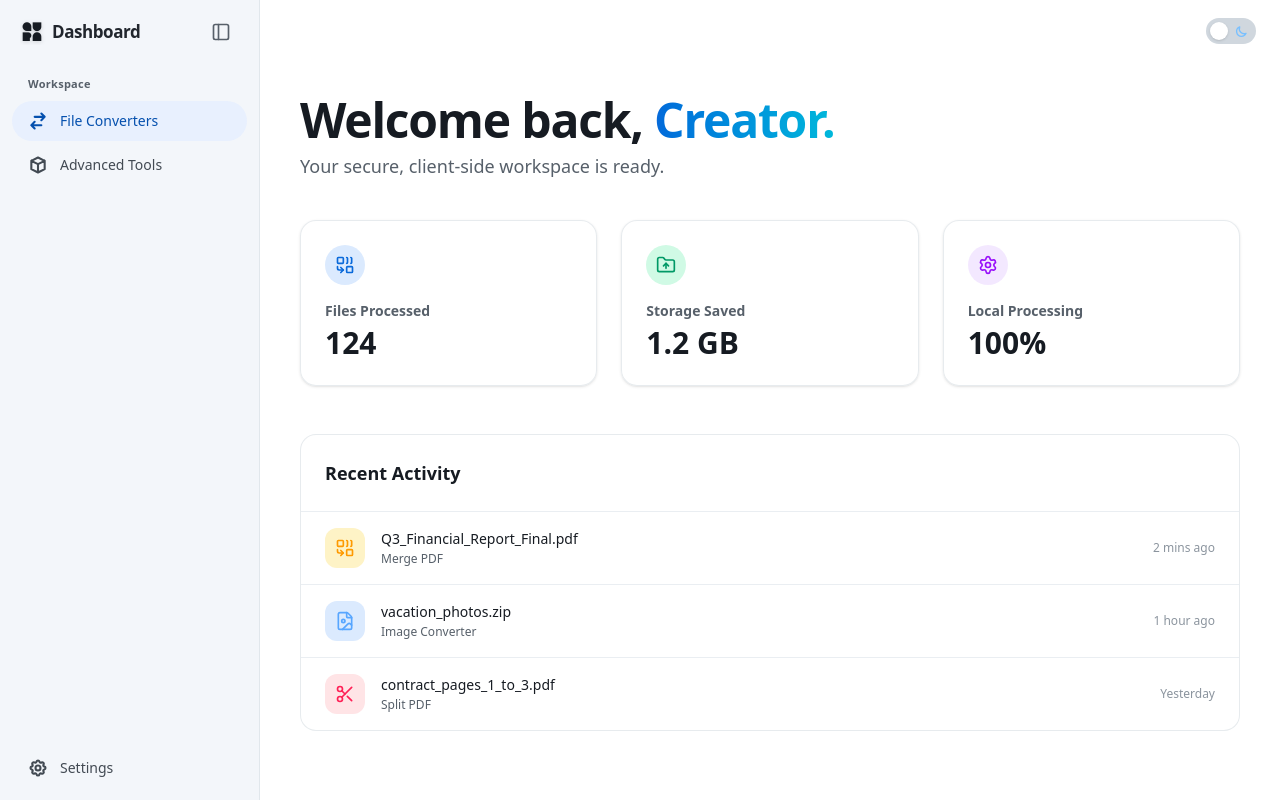
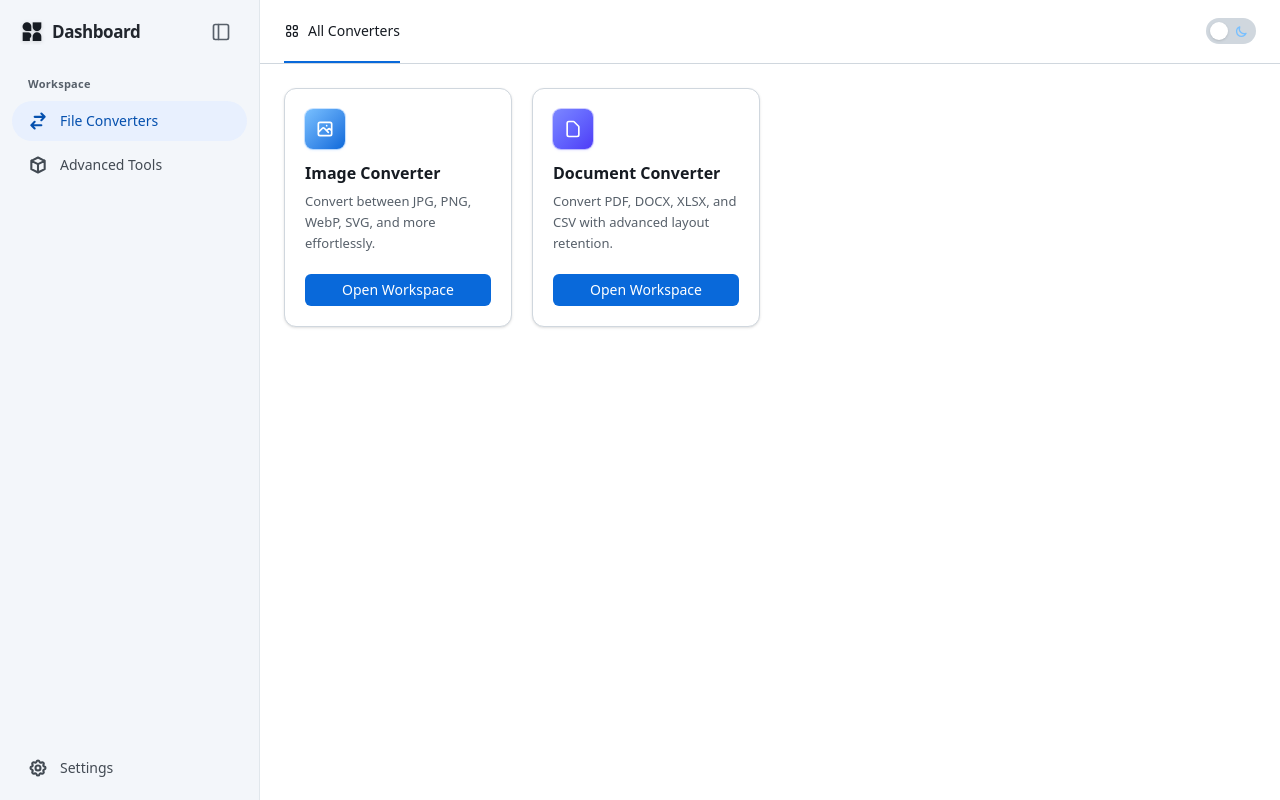
Before and after one commit to qunci/qupa, a Next.js app: page / in a window 1280 px wide. Built offline with nearby package versions, Linux system fonts and the light colour scheme.

Commit message:
feat: remove welcome dashboard temporarily and set default hub to converters

```diff
--- a/src/app/page.tsx
+++ b/src/app/page.tsx
@@ -13,11 +13,10 @@ const ConverterHub = dynamic(() => import("@/components/ConverterHub"), { ssr: f
 const ToolsHub = dynamic(() => import("@/components/ToolsHub"), { ssr: false });
 const SettingsHub = dynamic(() => import("@/components/SettingsHub"), { ssr: false });
 
-import WelcomeDashboard from "@/components/WelcomeDashboard";
 
 function HomeContent() {
   const searchParams = useSearchParams();
-  const hub = searchParams.get("hub");
+  const hub = searchParams.get("hub") || "converters";
 
   return (
     <main className="flex-1 flex flex-col min-h-screen w-full relative transition-colors duration-300">
@@ -29,9 +28,7 @@ function HomeContent() {
       </header>
 
       <AnimatePresence mode="wait">
-        {!hub ? (
-          <WelcomeDashboard key="welcome" />
-        ) : hub === "tools" ? (
+        {hub === "tools" ? (
           <motion.div key="tools" initial={{ opacity: 0, scale: 0.98 }} animate={{ opacity: 1, scale: 1 }} exit={{ opacity: 0, scale: 0.98 }} transition={{ duration: 0.3 }} className="w-full h-full flex flex-col">
             <ToolsHub />
           </motion.div>
--- a/src/components/WelcomeDashboard.tsx
+++ /dev/null
@@ -1,110 +0,0 @@
-"use client";
-
-import { motion } from "framer-motion";
-import { FolderUp, Settings, Combine, Scissors, FileImage, FileText } from "lucide-react";
-
-export default function WelcomeDashboard() {
-  return (
-    <motion.div
-      initial={{ opacity: 0, y: 10 }}
-      animate={{ opacity: 1, y: 0 }}
-      exit={{ opacity: 0, y: -10 }}
-      transition={{ duration: 0.4, ease: "easeOut" }}
-      className="w-full max-w-6xl mx-auto pt-24 px-6 md:px-10 pb-16"
-    >
-      <div className="mb-10">
-        <motion.h1
-          initial={{ opacity: 0, x: -20 }}
-          animate={{ opacity: 1, x: 0 }}
-          transition={{ delay: 0.1, duration: 0.5 }}
-          className="text-4xl md:text-5xl font-extrabold tracking-tight text-slate-900 dark:text-white mb-2"
-        >
-          Welcome back, <span className="text-transparent bg-clip-text bg-gradient-to-r from-blue-600 to-cyan-500">Creator.</span>
-        </motion.h1>
-        <motion.p
-          initial={{ opacity: 0 }}
-          animate={{ opacity: 1 }}
-          transition={{ delay: 0.2, duration: 0.5 }}
-          className="text-slate-500 dark:text-slate-400 text-lg"
-        >
-          Your secure, client-side workspace is ready.
-        </motion.p>
-      </div>
-
-      <div className="grid grid-cols-1 md:grid-cols-3 gap-6 mb-12">
-        {/* Stat Card 1 */}
-        <motion.div
-          initial={{ opacity: 0, y: 20 }}
-          animate={{ opacity: 1, y: 0 }}
-          transition={{ delay: 0.2 }}
-          className="bg-white/70 dark:bg-[#1C1C1E]/70 backdrop-blur-xl border border-slate-200/50 dark:border-slate-800/50 p-6 rounded-2xl shadow-sm"
-        >
-          <div className="w-10 h-10 bg-blue-100 dark:bg-blue-500/20 text-blue-600 dark:text-blue-400 rounded-full flex items-center justify-center mb-4">
-            <Combine className="w-5 h-5" />
-          </div>
-          <h3 className="text-sm font-semibold text-slate-500 dark:text-slate-400 mb-1">Files Processed</h3>
-          <p className="text-3xl font-bold text-slate-900 dark:text-white">124</p>
-        </motion.div>
-
-        {/* Stat Card 2 */}
-        <motion.div
-          initial={{ opacity: 0, y: 20 }}
-          animate={{ opacity: 1, y: 0 }}
-          transition={{ delay: 0.3 }}
-          className="bg-white/70 dark:bg-[#1C1C1E]/70 backdrop-blur-xl border border-slate-200/50 dark:border-slate-800/50 p-6 rounded-2xl shadow-sm"
-        >
-          <div className="w-10 h-10 bg-emerald-100 dark:bg-emerald-500/20 text-emerald-600 dark:text-emerald-400 rounded-full flex items-center justify-center mb-4">
-            <FolderUp className="w-5 h-5" />
-          </div>
-          <h3 className="text-sm font-semibold text-slate-500 dark:text-slate-400 mb-1">Storage Saved</h3>
-          <p className="text-3xl font-bold text-slate-900 dark:text-white">1.2 GB</p>
-        </motion.div>
-
-        {/* Stat Card 3 */}
-        <motion.div
-          initial={{ opacity: 0, y: 20 }}
-          animate={{ opacity: 1, y: 0 }}
-          transition={{ delay: 0.4 }}
-          className="bg-white/70 dark:bg-[#1C1C1E]/70 backdrop-blur-xl border border-slate-200/50 dark:border-slate-800/50 p-6 rounded-2xl shadow-sm"
-        >
-          <div className="w-10 h-10 bg-purple-100 dark:bg-purple-500/20 text-purple-600 dark:text-purple-400 rounded-full flex items-center justify-center mb-4">
-            <Settings className="w-5 h-5" />
-          </div>
-          <h3 className="text-sm font-semibold text-slate-500 dark:text-slate-400 mb-1">Local Processing</h3>
-          <p className="text-3xl font-bold text-slate-900 dark:text-white">100%</p>
-        </motion.div>
-      </div>
-
-      <motion.div
-        initial={{ opacity: 0, y: 20 }}
-        animate={{ opacity: 1, y: 0 }}
-        transition={{ delay: 0.5 }}
-        className="bg-white/50 dark:bg-[#1A1A1C]/50 backdrop-blur-md border border-slate-200/50 dark:border-slate-800/50 rounded-2xl overflow-hidden"
-      >
-        <div className="p-6 border-b border-slate-100 dark:border-slate-800/50">
-          <h2 className="text-lg font-bold text-slate-900 dark:text-white">Recent Activity</h2>
-        </div>
-        <div className="divide-y divide-slate-100 dark:divide-slate-800/50">
-          {[
-            { name: "Q3_Financial_Report_Final.pdf", tool: "Merge PDF", icon: Combine, color: "text-amber-500", bg: "bg-amber-100 dark:bg-amber-500/10", time: "2 mins ago" },
-            { name: "vacation_photos.zip", tool: "Image Converter", icon: FileImage, color: "text-blue-500", bg: "bg-blue-100 dark:bg-blue-500/10", time: "1 hour ago" },
-            { name: "contract_pages_1_to_3.pdf", tool: "Split PDF", icon: Scissors, color: "text-rose-500", bg: "bg-rose-100 dark:bg-rose-500/10", time: "Yesterday" },
-          ].map((item, i) => (
-            <div key={i} className="flex items-center justify-between p-4 px-6 hover:bg-slate-50 dark:hover:bg-white/[0.02] transition-colors cursor-pointer group">
-              <div className="flex items-center gap-4">
-                <div className={`w-10 h-10 rounded-xl flex items-center justify-center ${item.bg} ${item.color}`}>
-                  <item.icon className="w-5 h-5" />
-                </div>
-                <div>
-                  <h4 className="text-sm font-medium text-slate-900 dark:text-white group-hover:text-blue-600 dark:group-hover:text-blue-400 transition-colors">{item.name}</h4>
-                  <p className="text-xs text-slate-500 dark:text-slate-400 mt-0.5">{item.tool}</p>
-                </div>
-              </div>
-              <span className="text-xs font-medium text-slate-400">{item.time}</span>
-            </div>
-          ))}
-        </div>
-      </motion.div>
-    </motion.div>
-  );
-}
```
